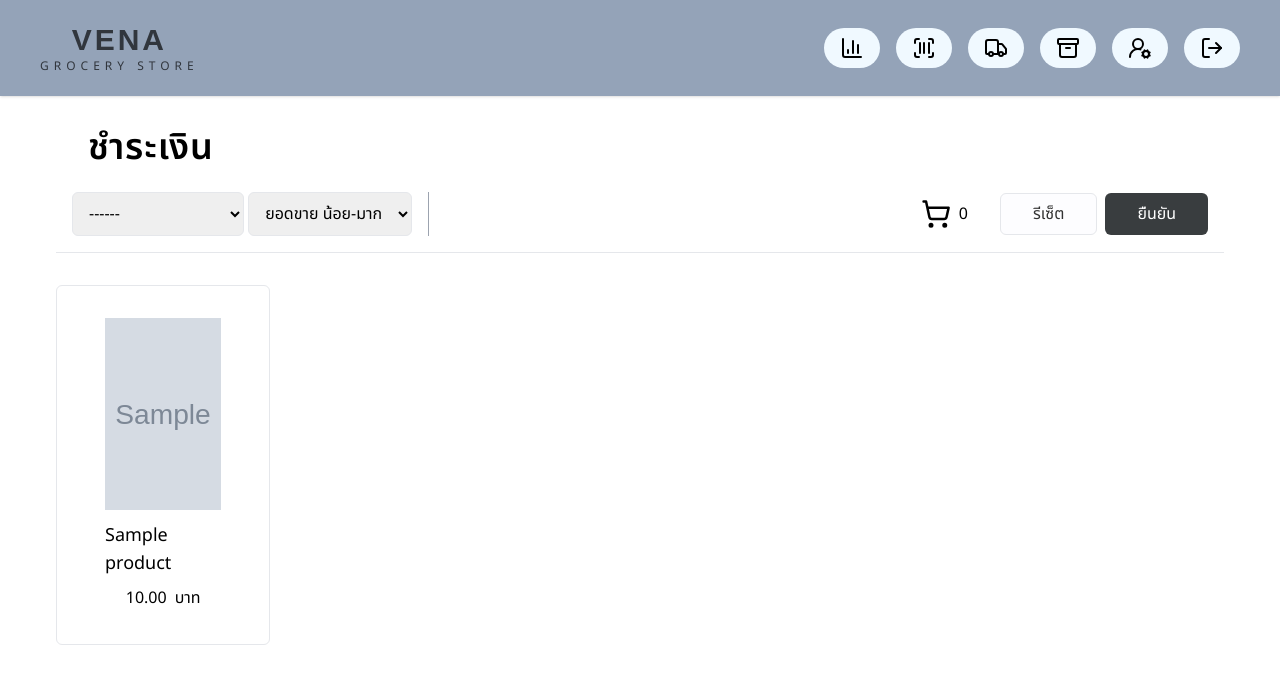
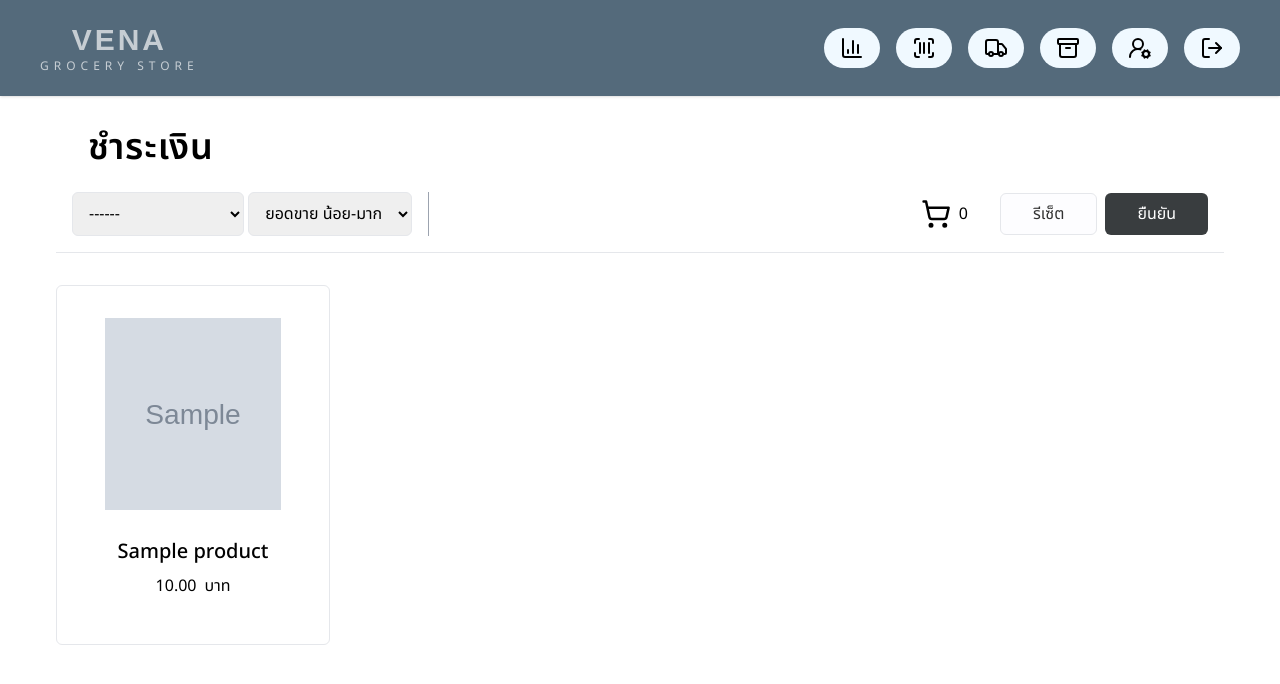
Before and after one commit to DefinitelyNotJay/SGM, a Django app: page /payment/ in a window 1280 px wide. Shown: the top 684 px of the page. Run offline with Django 5.2, Linux system fonts and the light colour scheme; a user stored in the database is signed in; tables that the repository leaves empty hold one stand-in row (values such as "Sample post"); grey boxes marked "Sample" are stand-in pictures; some libraries are stand-ins or nearby versions; some web fonts are replaced.

Commit message:
payment ui fix

```diff
--- a/SGM/store/forms/product.py
+++ b/SGM/store/forms/product.py
@@ -8,7 +8,6 @@ class ProductForm(forms.ModelForm):
             'class': 'shadow appearance-none border rounded w-full mb-4 py-2 px-3 text-gray-700 leading-tight focus:outline-none focus:shadow-outline'
         }),
         min_value=0,  # กำหนดค่าต่ำสุดถ้าต้องการ
-        initial=0     # กำหนดค่าเริ่มต้นถ้าต้องการ
     )
 
     name = forms.CharField(
@@ -24,7 +23,6 @@ class ProductForm(forms.ModelForm):
             'class': 'shadow border rounded w-full mb-4 py-2 px-3 text-gray-700 leading-tight focus:shadow-outline'
         }),
         min_value=0,  # กำหนดค่าต่ำสุดถ้าต้องการ
-        initial=0     # กำหนดค่าเริ่มต้นถ้าต้องการ
     )
 
     categories = forms.ModelMultipleChoiceField(
--- a/SGM/store/templates/employee/payment.html
+++ b/SGM/store/templates/employee/payment.html
@@ -68,25 +68,23 @@ Home Page
 
 
 
-<section class="grid grid-cols-5 mt-8 gap-x-6 gap-y-6">
+<section class="grid grid-cols-4 mt-8 gap-x-6 gap-y-6">
   {% for product in products %}
-
   {% if product.quantity_in_stock > 0 %}
   <div onclick="selectProduct({{ product.id }})" id="product-{{ product.id }}" class="border h-[360px] rounded-md hover:cursor-pointer hover:bg-gray-50 py-8 px-12  flex flex-col gap-3 text-center">
     <input type="text" id='{{product.id}}' class='hidden' value='{{product.id}},{{product.name}},{{product.price}},{{product.quantity_in_stock}}'>
     <img class="h-48 object-center object-cover" src='{{ product.image_url }}'/>
-    <div class="flex flex-col items-center justify-center gap-2">
-      <p class="text-lg text-start">{{ product.name }}</p>
+    <div class="flex flex-col items-center justify-center gap-2 mt-4">
+      <p class="text-xl font-medium text-start">{{ product.name }}</p>
       <div>
         <div class="flex gap-2 items-center">
           {% comment %} <p>เหลือ <span>{{product.quantity_in_stock}}</span> ชิ้น</p> {% endcomment %}
           <span>{{product.price}}</span> บาท
           <div id='inputGroup-{{ product.id }}' class="hidden mt-1">
-            <input id='input-{{ product.id }}' onchange="updateAmountChange({{ product.id }})" onclick="event.stopPropagation()" type="number" required value=1 class='z-0 w-12 resize-none border rounded-md py-1  text-center'>
+            <input id='input-{{ product.id }}' onchange="updateAmountChange({{ product.id }})" onclick="event.stopPropagation()" type="number" required value=1 class='z-0 w-8 resize-none border rounded-md py-0.5 text-center'>
             <span>ชิ้น</span>
         </div>
           </div>
-
       </div>
 
     </div>
@@ -271,10 +269,13 @@ Home Page
     const product_input = document.querySelector(`#inputGroup-${product_id}`)
     if(isActive){
       product_input.classList.remove('hidden')
-      document.getElementById(`product-${product_id}`).classList.add("bg-gray-100")
+      document.getElementById(`product-${product_id}`).classList.add("bg-[#98a6ae]")
+      document.getElementById(`product-${product_id}`).classList.remove("hover:bg-gray-50")
       setProductAmount(product_id, 1)
     }else {
-      document.getElementById(`product-${product_id}`).classList.remove("bg-gray-100")
+      document.getElementById(`product-${product_id}`).classList.remove("bg-[#98a6ae]")
+      document.getElementById(`product-${product_id}`).classList.add("hover:bg-gray-50")
+
       product_input.classList.add('hidden')
     }
   }
@@ -315,3 +316,16 @@ Home Page
 
 </script>
 {% endblock script %}
+
+{% comment %}
+indigo: {
+    100: "#dde1e4",
+    200: "#bbc3c9",
+    300: "#98a6ae",
+    400: "#768893",
+    500: "#546a78",
+    600: "#435560",
+    700: "#324048",
+    800: "#222a30",
+    900: "#111518"
+}, {% endcomment %}
--- a/SGM/store/templates/manager/addProduct.html
+++ b/SGM/store/templates/manager/addProduct.html
@@ -1,8 +1,4 @@
 {% extends './layout.html' %}
-
-{% block head %}
-<link href="https://cdn.jsdelivr.net/npm/tailwindcss@2.2.19/dist/tailwind.min.css" rel="stylesheet">
-{% endblock %}
 
 {% block nav %}
 {% include './navbar_manager.html' %}
--- a/SGM/store/templates/manager/manageInventory.html
+++ b/SGM/store/templates/manager/manageInventory.html
@@ -1,7 +1,5 @@
 <!-- templates/manageInventory.html -->
 {% extends './layout.html' %}
-{% block head %}
-{% endblock %}
 
 {% block nav %}
 {% include './navbar_manager.html' %}
--- a/SGM/store/templates/manager/navbar_manager.html
+++ b/SGM/store/templates/manager/navbar_manager.html
@@ -10,10 +10,10 @@
     }
 </style>
 
-<div class="flex justify-between h-[6rem] px-10 shadow items-center bg-slate-400 select-none">
+<div class="flex justify-between h-[6rem] px-10 shadow items-center bg-[#546A7B] select-none">
 
         <a href="/">
-            <div class="flex items-center animate-pulse h-fit cursor-pointer">
+            <div class="flex items-center animate-pulse h-fit cursor-pointer text-white">
                 <div class="flex flex-col text-center">
                   <p class="logo tracking-widest text-3xl">VENA</p>
                   <p class="tracking-[5px] text-xs">GROCERY STORE</p>
```
Also changed, not shown: SGM/store/templates/manager/editProduct.html (+3 -5 lines).
